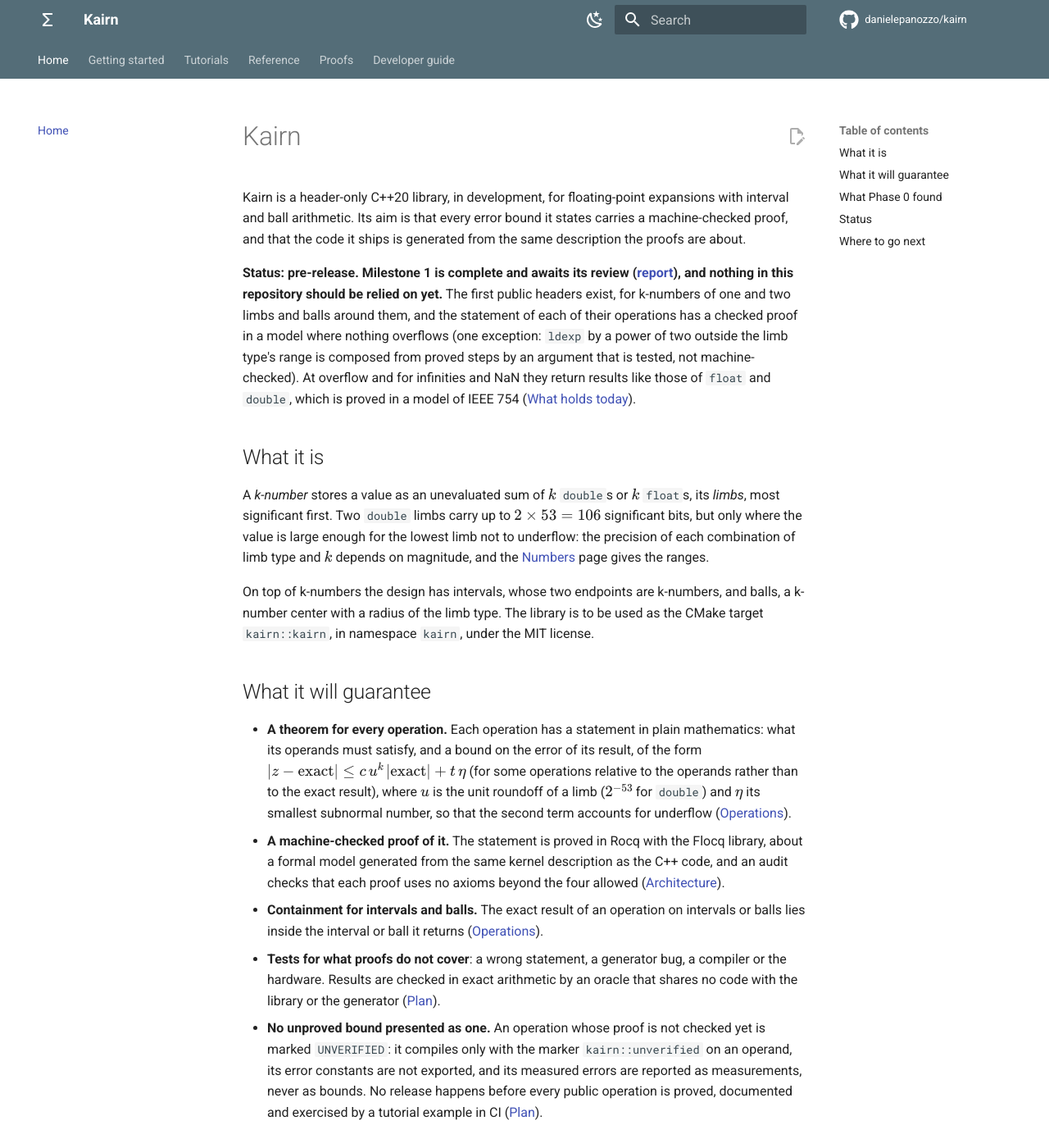
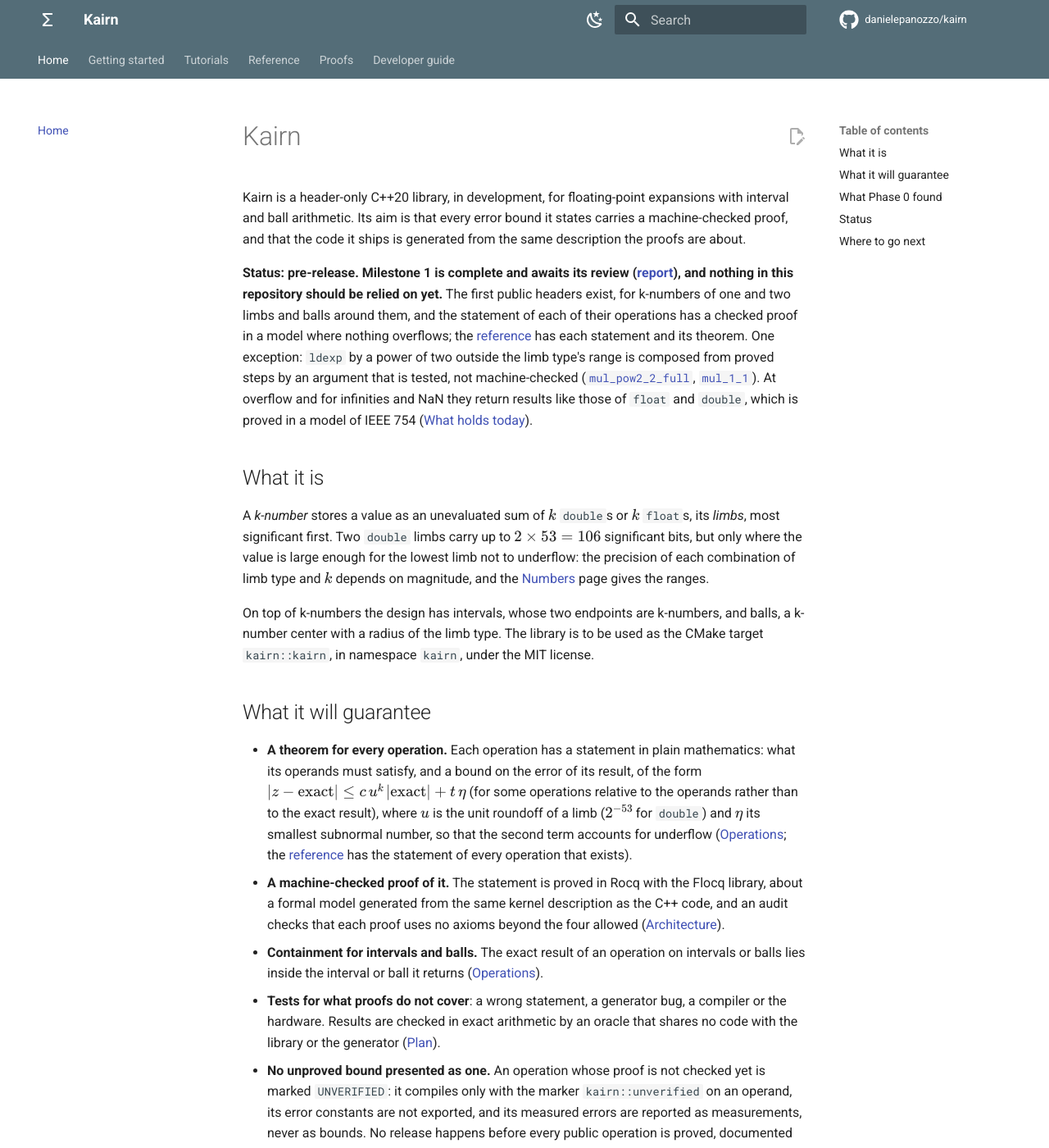
Before and after one commit to danielepanozzo/kairn, an MkDocs documentation site: the page built from docs/index.md, in a window 1280 px wide and 1400 px high. Shown: the whole window at 82% size. Built offline with MkDocs 1.6.1 and Material for MkDocs 9.7.7, drawn with Linux system fonts in a browser that asks for light colours; comment, search, counter and statistics services are not loaded.

Commit message:
Docs: claims about bounds link to their reference pages; the one-limb ldexp as argued, not machine-checked
What holds today, the tutorial and the home page link each kernel they name in a claim about a
bound, and the conditions of B4, to its page under docs/reference/. The page of mul_1_1 said that
ldexp on one limb beyond the powers of two of T is two products that round as one, with the
result of std::ldexp, as if proved; it is two or three products written in the header, argued and
tested but not machine-checked (deviation 17), and now says so in the words of the two-limb page,
which reference_operations.py holds once and a test checks on every such form. What holds today
says the same, and the comments of the one-limb ldexp in expansion.hpp count three steps where
they said two.

Co-Authored-By: Claude Opus 5.5 <noreply@anthropic.com>
Claude-Session: https://claude.ai/code/session_01ULwCxzT6Dhw9xUiTw8mJz1

```diff
--- a/docs/index.md
+++ b/docs/index.md
@@ -8,9 +8,12 @@ and that the code it ships is generated from the same description the proofs are
 ([report](developer/results/milestone1.md)), and nothing in this repository should be relied
 on yet.** The first public headers exist, for k-numbers of one and two limbs and balls around them,
 and the statement of each of their operations has a checked proof in a model where nothing
-overflows (one exception: `ldexp` by a power of two outside the limb type's range is composed from
-proved steps by an argument that is tested, not machine-checked). At overflow and for infinities and NaN they return results like those of `float` and
-`double`, which is proved in a model of IEEE 754 ([What holds today](getting-started/guarantees.md)).
+overflows; the [reference](reference/index.md) has each statement and its theorem. One exception:
+`ldexp` by a power of two outside the limb type's range is composed from proved steps by an
+argument that is tested, not machine-checked ([`mul_pow2_2_full`](reference/mul_pow2_2_full.md),
+[`mul_1_1`](reference/mul_1_1.md)). At overflow and for infinities and NaN they return results
+like those of `float` and `double`, which is proved in a model of IEEE 754
+([What holds today](getting-started/guarantees.md)).
 
 ## What it is
 
@@ -31,7 +34,8 @@ k-number center with a radius of the limb type. The library is to be used as the
   $|z - \text{exact}| \le c\,u^k\,|\text{exact}| + t\,\eta$ (for some operations relative to
   the operands rather than to the exact result), where $u$ is the unit roundoff of a limb
   ($2^{-53}$ for `double`) and $\eta$ its smallest subnormal number, so that the second term
-  accounts for underflow ([Operations](developer/design/phase0/operations.md#the-shape-of-every-statement)).
+  accounts for underflow ([Operations](developer/design/phase0/operations.md#the-shape-of-every-statement);
+  the [reference](reference/index.md) has the statement of every operation that exists).
 - **A machine-checked proof of it.** The statement is proved in Rocq with the Flocq library, about
   a formal model generated from the same kernel description as the C++ code, and an audit checks
   that each proof uses no axioms beyond the four allowed
```
Also changed, not shown: docs/getting-started/guarantees.md (+32 -28 lines), docs/reference/mul_1_1.md (+1 -1 lines), docs/reference/mul_pow2_2.md (+1 -1 lines), docs/tools/reference_operations.py (+11 -5 lines), docs/tools/test_reference.py (+14 -1 lines), docs/tutorials/accurate-sums.md (+8 -3 lines), 1 other file.
